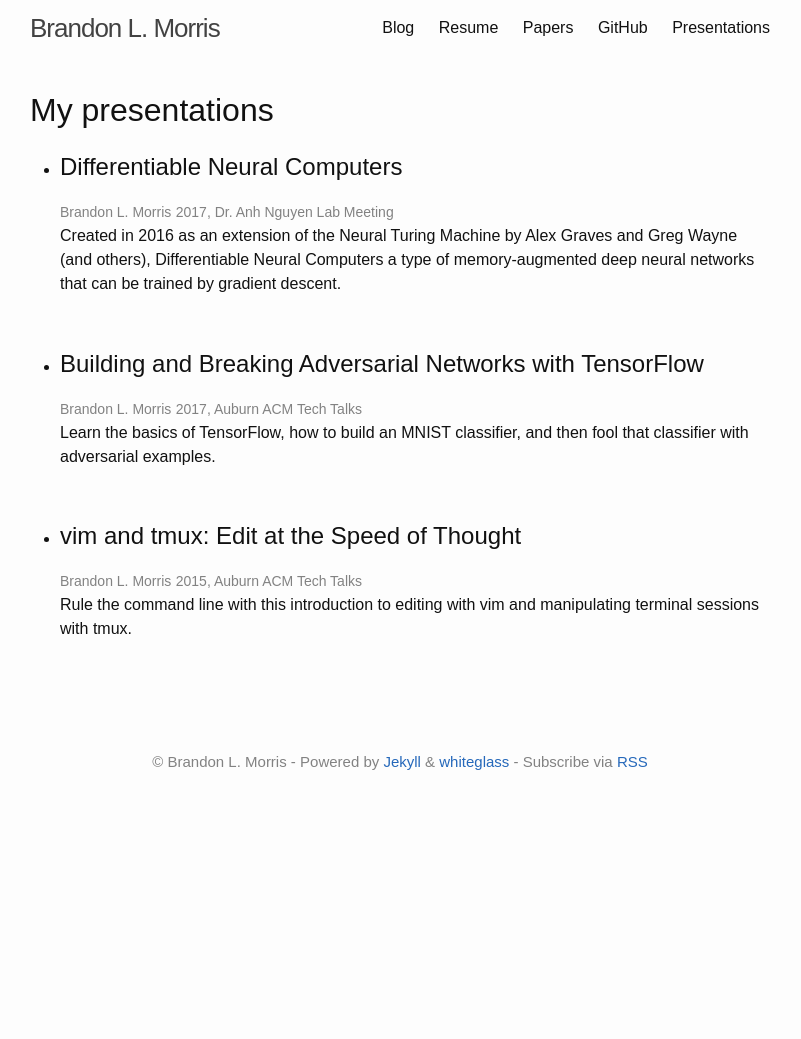
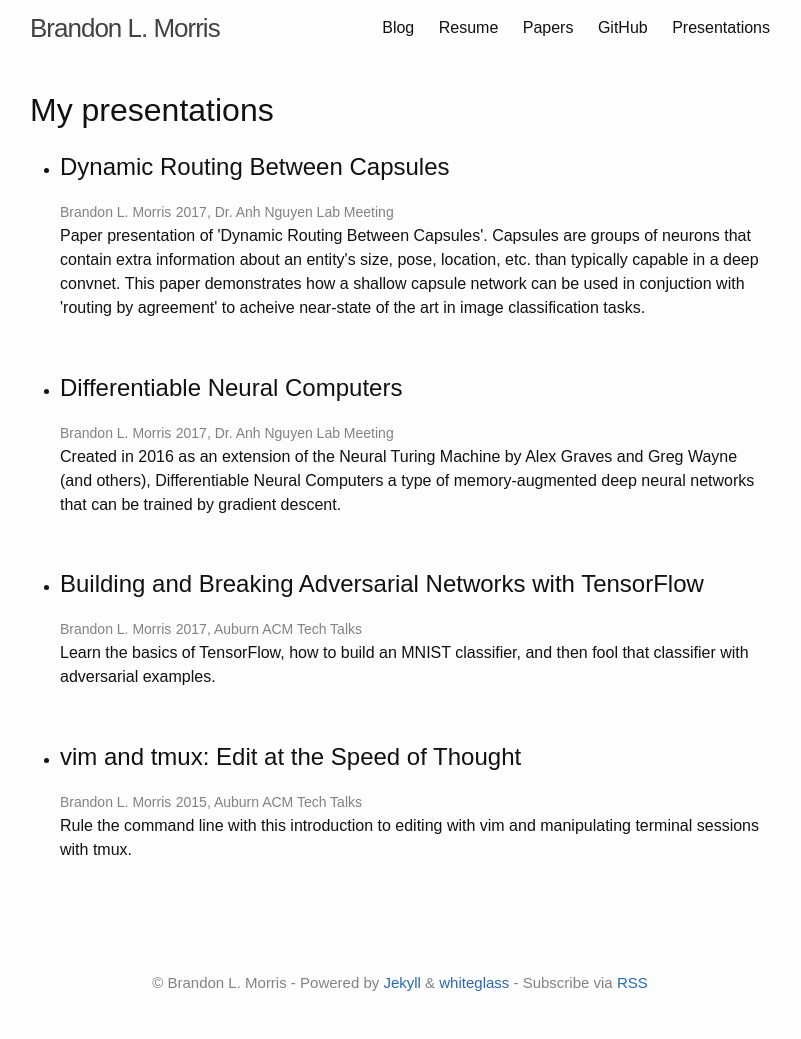
Before and after one commit to BrandonLMorris/brandonlmorris.github.io, a Jekyll site: the page built from presentations.md, in a window 1280 px wide. Shown: the whole page, without its empty margins (240-1041 px from the left). Built offline with Jekyll 4.4.1, drawn with Linux system fonts in a browser that asks for light colours; before the commit the page ends 900 px from its top, so only the background shows below that.

Commit message:
Add capsule presentation

```diff
--- a/_data/presentations.yml
+++ b/_data/presentations.yml
@@ -1,5 +1,17 @@
 # List of and information about my presentations
 
+
+- title: "Dynamic Routing Between Capsules"
+  authors: Brandon L. Morris
+  url: https://goo.gl/h93MN3
+  year: 2017
+  venue: Dr. Anh Nguyen Lab Meeting
+  description: "Paper presentation of 'Dynamic Routing Between Capsules'.
+  Capsules are groups of neurons that contain extra information about an
+  entity's size, pose, location, etc. than typically capable in a deep convnet.
+  This paper demonstrates how a shallow capsule network can be used in
+  conjuction with 'routing by agreement' to acheive near-state of the art in
+  image classification tasks."
 - title: "Differentiable Neural Computers"
   authors: Brandon L. Morris
   url: https://goo.gl/twjKVi
```
